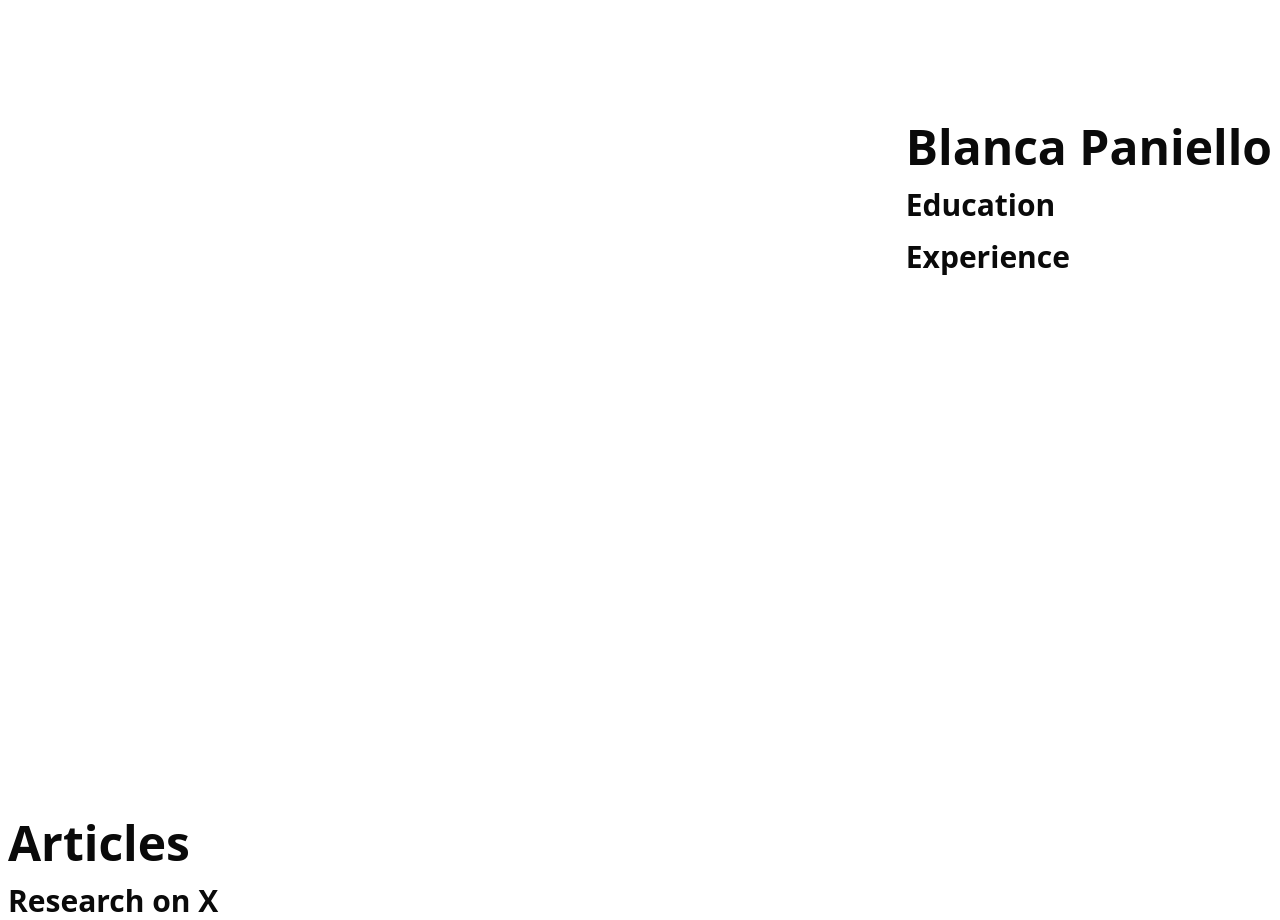
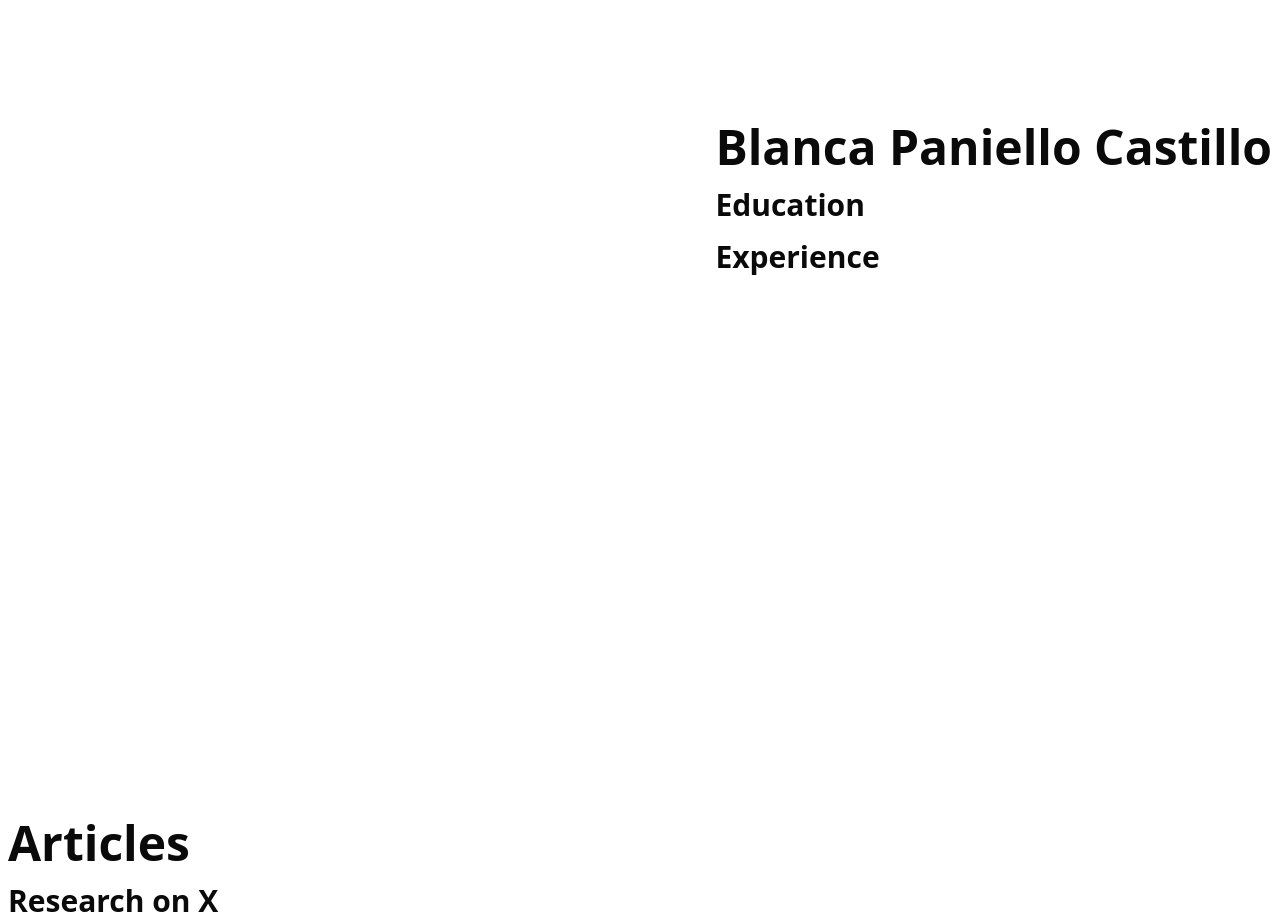
Before and after one commit to VictorPaniello/bpaniello-portfolio, a Next.js app: page / in a window 1280 px wide. Shown: the part 960-1880 px from the top of the page. Built offline with nearby package versions, Linux system fonts and the light colour scheme.

Commit message:
Favicon added

```diff
--- a/src/app/layout.tsx
+++ b/src/app/layout.tsx
@@ -14,6 +14,9 @@
 
     return (
     <html lang="en" suppressHydrationWarning>
+        <head>
+              <link rel="icon" type="image/x-icon" href="/public/favicon.png" />
+        </head>
         <body>
             <FloatingNavbar />
                 {children}
--- a/src/content/aboutMe.ts
+++ b/src/content/aboutMe.ts
@@ -2,7 +2,7 @@
 import type { Education } from "../../lib/schema";
 
 export const aboutMe = {
-    name: "Blanca Paniello",
+    name: "Blanca Paniello Castillo",
     title: "Dr.",
     email: "blancapaniello@blancapaniello.com",
     location: "Barcelona",
```
Also changed, not shown: public/favicon.png (added).
